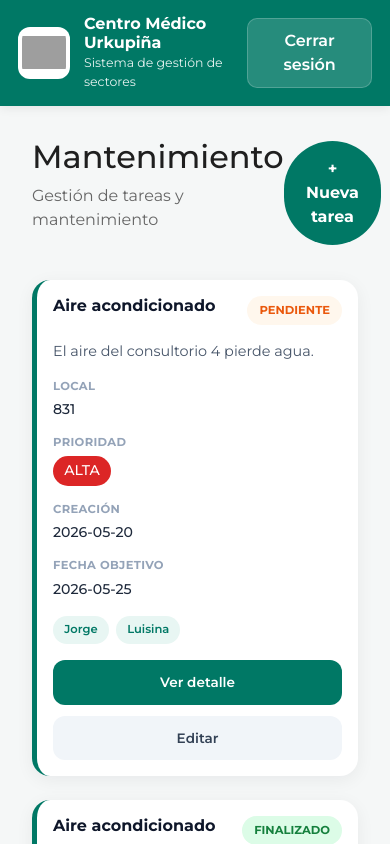
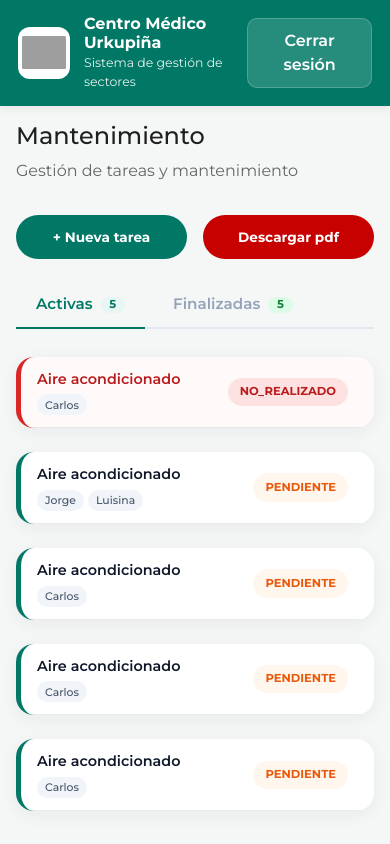
Before and after one commit to alexisvh5/app-front-centroMedicoVU, an Angular app in the folder clinica-app/: page /mantenimiento in a window 390 px wide. Shown: the top 844 px of the page. Built offline with nearby package versions, Linux system fonts and the light colour scheme; grey boxes are pictures that could not be loaded.

Commit message:
.. estilos probando

```diff
--- a/clinica-app/src/app/features/mantenimiento/pages/mantenimiento-admin/mantenimiento-admin.css
+++ b/clinica-app/src/app/features/mantenimiento/pages/mantenimiento-admin/mantenimiento-admin.css
@@ -1,51 +1,142 @@
 .contenedor {
-
   padding: 2rem;
 }
 
 .header {
-
   display: flex;
-
   justify-content: space-between;
-
   align-items: center;
-
   margin-bottom: 2rem;
 }
 
 .header h1 {
-
   font-size: 2rem;
 }
 
 .header p {
-
   color: var(--color-text-secondary);
 }
 
 .nueva-tarea {
+  border: none;
+  background: var(--color-primary);
+  color: white;
+  padding: 1rem 1.4rem;
+  border-radius: 999px;
+  font-weight: 700;
+  cursor: pointer;
+}
+.descargar-pdf {
+  border: none;
+  background: rgb(199, 0, 0);
+  color: white;
+  padding: 1rem 1.4rem;
+  border-radius: 999px;
+  font-weight: 700;
+  cursor: pointer;
+}
+.acciones-header {
+  display: flex;
+  gap: 1rem;
+}
+/* TABS */
+.tabs {
+  display: flex;
+  gap: .5rem;
+  margin-bottom: 1.75rem;
+  border-bottom: 2px solid #e2e8f0;
+  padding-bottom: 0;
+}
 
+.tab {
+  display: flex;
+  align-items: center;
+  gap: .5rem;
+  background: none;
   border: none;
+  padding: .65rem 1.25rem;
+  font-size: .95rem;
+  font-weight: 600;
+  color: #94a3b8;
+  cursor: pointer;
+  border-bottom: 2px solid transparent;
+  margin-bottom: -2px;
+  border-radius: 6px 6px 0 0;
+  transition: color .2s, border-color .2s;
+}
 
-    background: var(--color-primary);
+.tab:hover {
+  color: #475569;
+}
 
-    color: white;
+.tab.activo {
+  color: var(--color-primary);
+  border-bottom-color: var(--color-primary);
+}
 
-    padding: 1rem 1.4rem;
+.badge {
+  background: #f1f5f9;
+  color: #64748b;
+  padding: .15rem .55rem;
+  border-radius: 999px;
+  font-size: .72rem;
+  font-weight: 700;
+}
 
-    border-radius: 999px;
+.tab.activo .badge {
+  background: var(--color-primary-soft, #eef2ff);
+  color: var(--color-primary);
+}
 
-    font-weight: 700;
+.badge.finalizadas {
+  background: #dcfce7;
+  color: #15803d;
+}
 
-    cursor: pointer;
+/* GRID */
+.grid-tareas {
+  display: grid;
+  grid-template-columns: repeat(auto-fit, minmax(320px, 1fr));
+  gap: 1.5rem;
+}
+
+.empty {
+  color: #94a3b8;
+  font-size: .9rem;
+  text-align: center;
+  padding: 2rem 0;
+  grid-column: 1 / -1;
+}
+
+@media (max-width: 640px) {
+  .contenedor {
+    padding: 1rem;
+  }
+
+  .header {
+    flex-direction: column;
+    align-items: flex-start;
+    gap: 1rem;
+    margin-bottom: 1.5rem;
+  }
+
+  .header h1 {
+    font-size: 1.5rem;
+  }
+
+  .acciones-header {
+    width: 100%;
+  }
+
+  .nueva-tarea,
+  .descargar-pdf {
+    flex: 1;
+    padding: .75rem 1rem;
+    font-size: .85rem;
+    text-align: center;
   }
 
   .grid-tareas {
-
-    display: grid;
-
-    grid-template-columns: repeat(auto-fit, minmax(320px, 1fr));
-
-    gap: 1.5rem;
+    grid-template-columns: 1fr;
   }
+}
--- a/clinica-app/src/app/features/mantenimiento/pages/mantenimiento-admin/mantenimiento-admin.html
+++ b/clinica-app/src/app/features/mantenimiento/pages/mantenimiento-admin/mantenimiento-admin.html
@@ -3,24 +3,42 @@
 <div class="contenedor">
 
     <div class="header">
-
         <div>
             <h1>Mantenimiento</h1>
             <p>Gestión de tareas y mantenimiento</p>
         </div>
-
-        <button class="nueva-tarea" (click)="abrirModal()">
-            + Nueva tarea
-        </button>
-
+        <div class="acciones-header">
+            <button class="nueva-tarea" (click)="abrirModal()">+ Nueva tarea</button>
+            <button class="descargar-pdf" (click)="descargarPdf()">Descargar pdf</button>
+        </div>
     </div>
 
-    <div class="grid-tareas">
+    <!-- TABS -->
+    <div class="tabs">
+        <button class="tab" [class.activo]="vistaActual === 'activas'" (click)="vistaActual = 'activas'">
+            Activas
+            <span class="badge">{{ tareasActivas.length }}</span>
+        </button>
+        <button class="tab" [class.activo]="vistaActual === 'finalizadas'" (click)="vistaActual = 'finalizadas'">
+            Finalizadas
+            <span class="badge finalizadas">{{ tareasFinalizadas.length }}</span>
+        </button>
+    </div>
 
-        <app-tarea-card *ngFor="let tarea of tareas" [tarea]="tarea" (verDetalle)="abrirDetalle(tarea)"
+    <!-- ACTIVAS -->
+    <div class="grid-tareas" *ngIf="vistaActual === 'activas'">
+        <app-tarea-card *ngFor="let tarea of tareasActivas" [tarea]="tarea" (verDetalle)="abrirDetalle(tarea)"
             (editar)="abrirEditar(tarea)">
         </app-tarea-card>
+        <p class="empty" *ngIf="!tareasActivas.length">No hay tareas activas.</p>
+    </div>
 
+    <!-- FINALIZADAS -->
+    <div class="grid-tareas" *ngIf="vistaActual === 'finalizadas'">
+        <app-tarea-card *ngFor="let tarea of tareasFinalizadas" [tarea]="tarea" (verDetalle)="abrirDetalle(tarea)"
+            (editar)="abrirEditar(tarea)">
+        </app-tarea-card>
+        <p class="empty" *ngIf="!tareasFinalizadas.length">No hay tareas finalizadas.</p>
     </div>
 
 </div>
--- a/clinica-app/src/app/features/mantenimiento/pages/mantenimiento-admin/mantenimiento-admin.ts
+++ b/clinica-app/src/app/features/mantenimiento/pages/mantenimiento-admin/mantenimiento-admin.ts
@@ -45,6 +45,11 @@ export class MantenimientoAdmin {
 
     this.mostrarModal = true;
   }
+  descargarPdf(){
+    // Aquí iría la lógica para generar y descargar el PDF
+    console.log('Descargando PDF con las tareas...');
+
+  }
 
   abrirDetalle(tarea: any) {
 
@@ -60,4 +65,17 @@ export class MantenimientoAdmin {
 
     this.mostrarModal = true;
   }
+
+  get tareasActivas() {
+    const orden: Record<string, number> = { 'NO_REALIZADO': 0, 'PENDIENTE': 1 };
+    return this.tareas
+      .filter(t => t.estado !== 'FINALIZADO')
+      .sort((a, b) => (orden[a.estado] ?? 2) - (orden[b.estado] ?? 2));
+  }
+
+  get tareasFinalizadas() {
+    return this.tareas.filter(t => t.estado === 'FINALIZADO');
+  }
+
+  vistaActual: 'activas' | 'finalizadas' = 'activas';
 }
--- a/clinica-app/src/app/features/mantenimiento/pages/tarea-card/tarea-card.css
+++ b/clinica-app/src/app/features/mantenimiento/pages/tarea-card/tarea-card.css
@@ -1,335 +1,310 @@
+:root {
+  --color-primary: #6366f1;
+  --color-primary-soft: #eef2ff;
+}
+
+/* =========================
+   BASE CARD
+========================= */
 .tarea-card {
-
   background: white;
-
   border-radius: 18px;
-
-    padding: 1rem;
-
+  border-left: 5px solid var(--color-primary);
   box-shadow: 0 4px 18px rgba(15, 23, 42, 0.06);
-
-    display: flex;
-
-    flex-direction: column;
-
-    gap: 1rem;
-
-    border-left: 5px solid var(--color-primary);
-
+  overflow: hidden;
   transition: .2s ease;
-
   min-height: 100%;
 }
 
 .tarea-card:hover {
-
   transform: translateY(-3px);
-
   box-shadow: 0 10px 28px rgba(15, 23, 42, 0.10);
 }
 
+.tarea-card.no-realizado {
+  border-left-color: #dc2626;
+  background: #fffafa;
+}
+
+.tarea-card.no-realizado .top h3 {
+  color: #b91c1c;
+}
+
 /* =========================
-   HEADER
+   MOBILE HEADER (oculto en desktop)
 ========================= */
+.card-header {
+  display: none;
+}
 
+/* =========================
+   BODY — desktop: siempre visible
+========================= */
+.card-body {
+  display: block;
+}
+
+.card-body-inner {
+  display: block;
+}
+
+.card-body-content {
+  padding: 1rem;
+  display: flex;
+  flex-direction: column;
+  gap: 1rem;
+}
+
+/* =========================
+   HEADER DESKTOP (dentro del body)
+========================= */
 .top {
-
   display: flex;
-
   justify-content: space-between;
-
   align-items: flex-start;
-
   gap: .8rem;
 }
 
 .titulo-container {
-
   display: flex;
-
   flex-direction: column;
-
   gap: .2rem;
 }
 
 .top h3 {
-
   margin: 0;
-
   font-size: 1rem;
-
   font-weight: 700;
-
   color: #0f172a;
-
   line-height: 1.25;
 }
 
 .subarea {
-
   margin: 0;
-
   font-size: .82rem;
-
   color: #64748b;
-
   font-weight: 500;
 }
 
 /* =========================
    ESTADO
 ========================= */
-
 .estado {
-
   padding: .35rem .75rem;
-
   border-radius: 999px;
-
   font-size: .72rem;
-
   font-weight: 700;
-
   white-space: nowrap;
 }
 
-.pendiente {
-
-    background: #fff7ed;
-
-    color: #ea580c;
-}
-
-.finalizado {
-
-    background: #dcfce7;
-
-    color: #15803d;
-}
-
-.no-realizado-text {
-
-    background: #fee2e2;
-
-    color: #b91c1c;
-}
+.pendiente { background: #fff7ed; color: #ea580c; }
+.finalizado { background: #dcfce7; color: #15803d; }
+.no-realizado-text { background: #fee2e2; color: #b91c1c; }
 
 /* =========================
    DESCRIPCION
 ========================= */
-
 .descripcion {
-
   margin: 0;
-
   color: #475569;
-
   font-size: .9rem;
-
   line-height: 1.45;
-
   display: -webkit-box;
-
   -webkit-line-clamp: 3;
-
   -webkit-box-orient: vertical;
-
   overflow: hidden;
 }
 
 /* =========================
    INFO GRID
 ========================= */
-
 .info-grid {
-
   display: grid;
-
   grid-template-columns: repeat(2, 1fr);
-
   gap: .9rem;
 }
 
 .info-item {
-
   display: flex;
-
   flex-direction: column;
-
   gap: .25rem;
 }
 
 .label {
-
   font-size: .72rem;
-
   font-weight: 700;
-
   text-transform: uppercase;
-
   letter-spacing: .03em;
-
   color: #94a3b8;
 }
 
 .info-item span:last-child {
-
   font-size: .88rem;
-
   color: #1e293b;
-
   font-weight: 500;
 }
 
 /* =========================
    PRIORIDAD
 ========================= */
-
 .prioridad {
-
   width: fit-content;
-
   padding: .3rem .7rem;
-
   border-radius: 999px;
-
   font-size: .72rem;
-
   font-weight: 700;
-
   color: white;
 }
 
-.prioridad.alta {
-
-    background: #dc2626;
-    color: white !important;
-}
-
-.prioridad.media {
-
-    background: #f59e0b;
-}
-
-.prioridad.baja {
-
-    background: #16a34a;
-}
+.alta { background: #dc2626; color: white !important;}
+.media { background: #f59e0b; }
+.baja { background: #16a34a; }
 
 /* =========================
    EMPLEADOS
 ========================= */
-
 .empleados-lista {
-
   display: flex;
-
   flex-wrap: wrap;
-
   gap: .45rem;
 }
 
 .empleado-chip {
-
   background: var(--color-primary-soft);
-
   color: var(--color-primary);
-
   padding: .35rem .7rem;
-
   border-radius: 999px;
-
   font-size: .72rem;
-
   font-weight: 600;
 }
 
 /* =========================
    ACCIONES
 ========================= */
-
 .acciones {
-
   display: flex;
-
   gap: .7rem;
-
   margin-top: auto;
 }
 
-.btn-primary,
-.btn-secondary {
-
+.btn-primary, .btn-secondary {
   flex: 1;
-
   border: none;
-
   padding: .75rem;
-
   border-radius: 12px;
-
   cursor: pointer;
-
   font-size: .85rem;
-
   font-weight: 600;
-
   transition: .2s;
 }
 
 .btn-primary {
-
   background: var(--color-primary);
-
   color: white;
 }
 
-.btn-primary:hover {
-
-    opacity: .92;
-}
+.btn-primary:hover { opacity: .92; }
 
 .btn-secondary {
-
   background: #f1f5f9;
-
   color: #334155;
 }
 
-.btn-secondary:hover {
+.btn-secondary:hover { background: #e2e8f0; }
 
-    background: #e2e8f0;
+/* =========================
+   MOBILE
+========================= */
+@media (max-width: 640px) {
+
+  /* Mostrar header clickeable */
+  .card-header {
+    display: flex;
+    align-items: center;
+    gap: 10px;
+    padding: .75rem 1rem;
+    cursor: pointer;
+    user-select: none;
   }
 
-/* =========================
-   CARD NO REALIZADA
-========================= */
-
-.tarea-card.no-realizado {
-
-    border-left-color: #dc2626;
-
-    background: #fffafa;
+  .card-header:hover {
+    background: #f8fafc;
   }
 
-.tarea-card.no-realizado .top h3 {
+  .header-main {
+    flex: 1;
+    min-width: 0;
+  }
 
+  .titulo {
+    font-size: .9rem;
+    font-weight: 600;
+    color: #0f172a;
+    white-space: nowrap;
+    overflow: hidden;
+    text-overflow: ellipsis;
+  }
+
+  .tarea-card.no-realizado .titulo {
     color: #b91c1c;
   }
 
-/* =========================
-   RESPONSIVE
-========================= */
+  .asignados-mini {
+    display: flex;
+    flex-wrap: wrap;
+    gap: 4px;
+    margin-top: 4px;
+  }
 
-@media (max-width: 640px) {
+  .chip-mini {
+    background: #f1f5f9;
+    color: #475569;
+    padding: .15rem .5rem;
+    border-radius: 999px;
+    font-size: .68rem;
+    font-weight: 500;
+  }
 
+  /* Chevron animado */
+  .chevron {
+    color: #94a3b8;
+    font-size: 18px;
+    transition: transform .25s;
+    flex-shrink: 0;
+  }
+
+  .tarea-card.open .chevron {
+    transform: rotate(180deg);
+  }
+
+  /* Ocultar el .top del desktop dentro del body */
+  .top,
+  .desktop-estado {
+    display: none;
+  }
+
+  /* Colapsar el body */
+  .card-body {
+    display: grid;
+    grid-template-rows: 0fr;
+    transition: grid-template-rows .3s ease;
+  }
+
+  .tarea-card.open .card-body {
+    grid-template-rows: 1fr;
+  }
+
+  .card-body-inner {
+    overflow: hidden;
+    border-top: 0.5px solid rgba(0, 0, 0, 0.08);
+  }
+
+  /* Info y acciones en columna */
   .info-grid {
-
     grid-template-columns: 1fr;
   }
 
   .acciones {
-
     flex-direction: column;
   }
 }
--- a/clinica-app/src/app/features/mantenimiento/pages/tarea-card/tarea-card.html
+++ b/clinica-app/src/app/features/mantenimiento/pages/tarea-card/tarea-card.html
@@ -1,79 +1,83 @@
-<div class="tarea-card" [class.no-realizado]="tarea.estado === 'NO_REALIZADO'">
+<div class="tarea-card" [class.no-realizado]="tarea.estado === 'NO_REALIZADO'" [class.open]="isOpen">
 
-    <!-- HEADER -->
-    <div class="top">
-
-
-        <div class="titulo-container">
-
-            <h3>
-                Aire acondicionado {{ tarea.tipoRequiriemiento }}
-            </h3>
-
+  <!-- HEADER MOBILE (solo visible en mobile, clickeable) -->
+  <div class="card-header" (click)="isOpen = !isOpen">
+    <div class="header-main">
+      <div class="titulo">Aire acondicionado {{ tarea.tipoRequerimiento }}</div>
+      <div class="asignados-mini">
+        <span class="chip-mini" *ngFor="let asignado of tarea.asignados">{{ asignado }}</span>
       </div>
-        <span class="estado" [class.pendiente]="tarea.estado === 'PENDIENTE'"
+    </div>
+    <span class="estado"
+      [class.pendiente]="tarea.estado === 'PENDIENTE'"
       [class.finalizado]="tarea.estado === 'FINALIZADO'"
       [class.no-realizado-text]="tarea.estado === 'NO_REALIZADO'">
       {{ tarea.estado }}
     </span>
-
+    <i class="ti ti-chevron-down chevron"></i>
   </div>
 
-    <!-- DESCRIPCION -->
-    <p class="descripcion">
-        {{ tarea.descripcion }}
-    </p>
+  <!-- CONTENIDO -->
+  <div class="card-body">
+    <div class="card-body-inner">
+      <div class="card-body-content">
 
-    <!-- INFO RAPIDA -->
+        <!-- Estado visible solo en desktop (en el body) -->
+        <div class="top">
+          <div class="titulo-container">
+            <h3>Aire acondicionado {{ tarea.tipoRequerimiento }}</h3>
+          </div>
+          <span class="estado desktop-estado"
+            [class.pendiente]="tarea.estado === 'PENDIENTE'"
+            [class.finalizado]="tarea.estado === 'FINALIZADO'"
+            [class.no-realizado-text]="tarea.estado === 'NO_REALIZADO'">
+            {{ tarea.estado }}
+          </span>
+        </div>
+
+        <p class="descripcion">{{ tarea.descripcion }}</p>
+
         <div class="info-grid">
-
           <div class="info-item">
             <span class="label">Local</span>
             <span>831{{ tarea.localSolicitante }}</span>
           </div>
-
           <div class="info-item">
             <span class="label">Prioridad</span>
-
-            <span class="prioridad" [class.alta]="tarea.prioridad === 'ALTA'"
-                [class.media]="tarea.prioridad === 'MEDIA'" [class.baja]="tarea.prioridad === 'BAJA'">
+            <span class="prioridad"
+              [class.alta]="tarea.prioridad === 'ALTA'"
+              [class.media]="tarea.prioridad === 'MEDIA'"
+              [class.baja]="tarea.prioridad === 'BAJA'">
               {{ tarea.prioridad }}
             </span>
-
           </div>
-
           <div class="info-item">
             <span class="label">Creación</span>
             <span>{{ tarea.fechaCreacion }}</span>
           </div>
-
           <div class="info-item">
             <span class="label">Fecha Objetivo</span>
             <span>{{ tarea.fechaLimite }}</span>
           </div>
-
+          <div class="info-item">
+            <span class="label">Sector</span>
+            <span>{{ tarea.sector }}</span>
+          </div>
         </div>
 
-    <!-- EMPLEADOS -->
         <div class="empleados-lista" *ngIf="tarea.asignados?.length">
-
-        <span class="empleado-chip" *ngFor="let asignado of tarea.asignados">
-            {{ asignado }}
-        </span>
-
+          <span class="empleado-chip" *ngFor="let asignado of tarea.asignados">{{ asignado }}</span>
         </div>
 
-    <!-- ACCIONES -->
-    <div class="acciones">
-
-        <button class="btn-primary" (click)="verDetalle.emit()">
-            Ver detalle
+        <div class="acciones" *ngIf="tarea.estado !== 'FINALIZADO'">
+          <button class="btn-primary">
+                Finalizar tarea
             </button>
-
-        <button class="btn-secondary" (click)="editar.emit()">
-            Editar
-        </button>
-
+          <button class="btn-secondary" (click)="editar.emit()">Editar</button>
         </div>
 
       </div>
+    </div>
+  </div>
+
+</div>
--- a/clinica-app/src/app/features/mantenimiento/pages/tarea-card/tarea-card.ts
+++ b/clinica-app/src/app/features/mantenimiento/pages/tarea-card/tarea-card.ts
@@ -15,4 +15,5 @@ export class TareaCard {
   @Output() verDetalle = new EventEmitter();
 
   @Output() editar = new EventEmitter();
+  isOpen = false;
 }
--- a/clinica-app/src/app/features/mantenimiento/pages/tareas-mock/tareas-mock.ts
+++ b/clinica-app/src/app/features/mantenimiento/pages/tareas-mock/tareas-mock.ts
@@ -18,14 +18,34 @@ export const TAREAS_MOCK: Tarea[] = [
         id: 2,
         titulo: 'Cambiar luminaria',
         descripcion: 'La luz del pasillo principal no funciona.La luz del pasillo principal no funciona.La luz del pasillo principal no funciona.',
-        estado: 'FINALIZADO',
+        estado: 'PENDIENTE',
+        sector: 'Pasillo',
+        prioridad: 'ALTA',
+        fechaCreacion: '2026-05-18',
+        fechaLimite: '2026-05-22',
+        asignados: ['Carlos']
+    }, {
+        id: 22,
+        titulo: 'Cambiar luminaria',
+        descripcion: 'La luz del pasillo principal no funciona.La luz del pasillo principal no funciona.La luz del pasillo principal no funciona.',
+        estado: 'PENDIENTE',
+        sector: 'Pasillo',
+        prioridad: 'ALTA',
+        fechaCreacion: '2026-05-18',
+        fechaLimite: '2026-05-22',
+        asignados: ['Carlos']
+    }, {
+        id: 221,
+        titulo: 'Cambiar luminaria',
+        descripcion: 'La luz del pasillo principal no funciona.La luz del pasillo principal no funciona.La luz del pasillo principal no funciona.',
+        estado: 'PENDIENTE',
         sector: 'Pasillo',
         prioridad: 'ALTA',
         fechaCreacion: '2026-05-18',
         fechaLimite: '2026-05-22',
         asignados: ['Carlos']
     },
-        {
+    {
         id: 3,
         titulo: 'Cambiar azulejos',
         descripcion: 'La luz del pasillo principal no funciona.',
@@ -35,7 +55,7 @@ export const TAREAS_MOCK: Tarea[] = [
         fechaCreacion: '2026-05-18',
         fechaLimite: '2026-05-22',
         asignados: ['Carlos']
-    },    {
+    }, {
         id: 4,
         titulo: 'Cambiar Lampara',
         descripcion: 'La luz del pasillo principal no funciona.',
@@ -45,6 +65,46 @@ export const TAREAS_MOCK: Tarea[] = [
         fechaCreacion: '2026-05-18',
         fechaLimite: '2026-05-22',
         asignados: ['Carlos']
+    }, {
+        id: 43,
+        titulo: 'Cambiar Lampara',
+        descripcion: 'La luz del pasillo principal no funciona.',
+        estado: 'FINALIZADO',
+        sector: 'Pasillo',
+        prioridad: 'MEDIA',
+        fechaCreacion: '2026-05-18',
+        fechaLimite: '2026-05-22',
+        asignados: ['Carlos']
+    }, {
+        id: 41,
+        titulo: 'Cambiar Lampara',
+        descripcion: 'La luz del pasillo principal no funciona.',
+        estado: 'FINALIZADO',
+        sector: 'Pasillo',
+        prioridad: 'MEDIA',
+        fechaCreacion: '2026-05-18',
+        fechaLimite: '2026-05-22',
+        asignados: ['Carlos']
     }
-
+    , {
+        id: 224,
+        titulo: 'Cambiar Lampara',
+        descripcion: 'La luz del pasillo principal no funciona.',
+        estado: 'FINALIZADO',
+        sector: 'Pasillo',
+        prioridad: 'MEDIA',
+        fechaCreacion: '2026-05-18',
+        fechaLimite: '2026-05-22',
+        asignados: ['Carlos']
+    }, {
+        id: 14,
+        titulo: 'Cambiar Lampara',
+        descripcion: 'La luz del pasillo principal no funciona.',
+        estado: 'FINALIZADO',
+        sector: 'Pasillo',
+        prioridad: 'MEDIA',
+        fechaCreacion: '2026-05-18',
+        fechaLimite: '2026-05-22',
+        asignados: ['Carlos']
+    }
 ];
```
Also changed, not shown: clinica-app/src/app/features/mantenimiento/pages/modal-detalle/modal-detalle.html (+3 -7 lines). Lines whose indentation alone changed are shown as unchanged.
